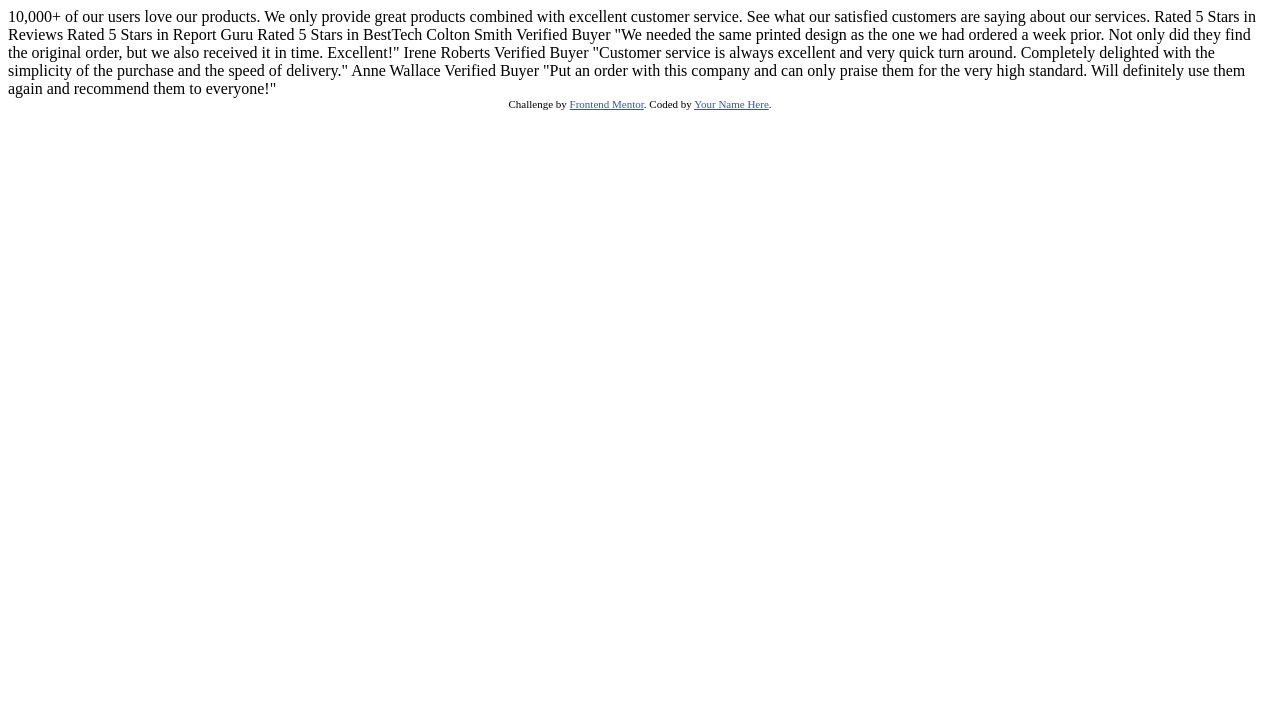
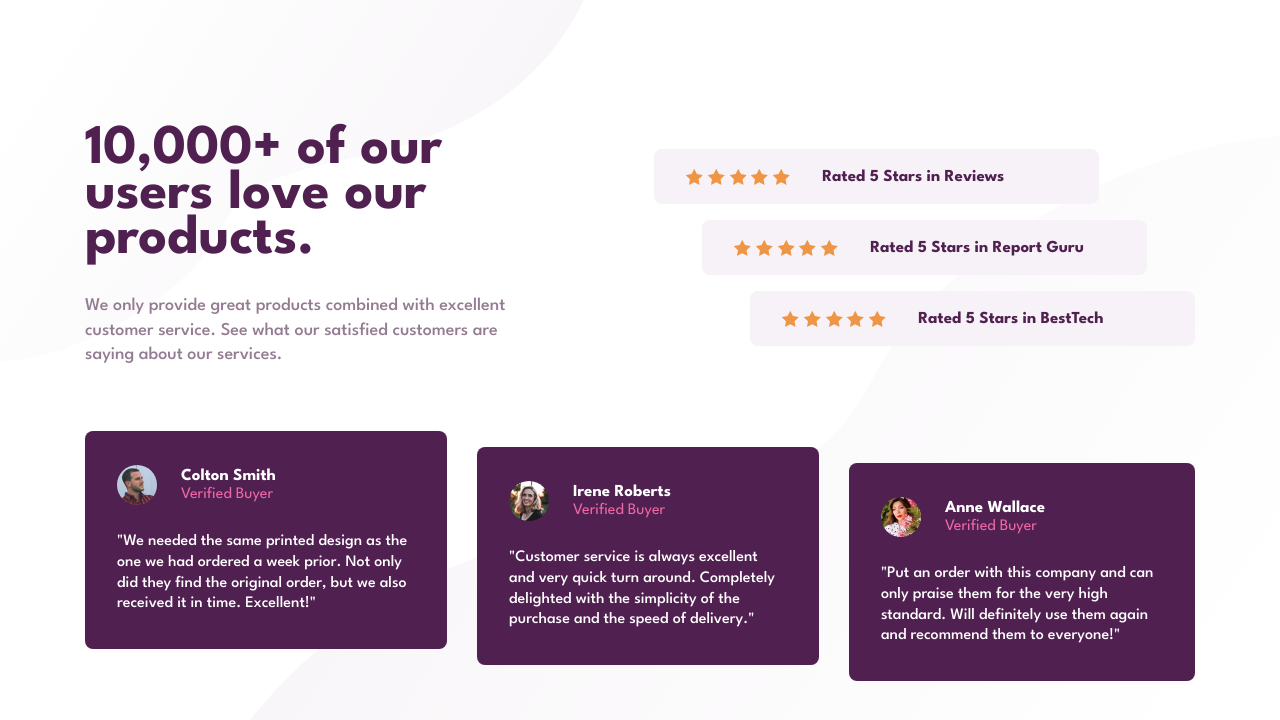
Before and after one commit to apangkko/social-proof-section-master, a plain HTML site: page index.html in a window 1280 px wide. Drawn offline with Linux system fonts and the light colour scheme.

Commit message:
submit solution

```diff
--- a/index.html
+++ b/index.html
@@ -5,57 +5,100 @@
     <meta name="viewport" content="width=device-width, initial-scale=1.0" />
     <!-- displays site properly based on user's device -->
 
-    <link
-      rel="icon"
-      type="image/png"
-      sizes="32x32"
-      href="./images/favicon-32x32.png"
-    />
+    <link rel="icon" type="image/png" sizes="32x32" href="./images/favicon-32x32.png" />
+
+    <link rel="preconnect" href="https://fonts.googleapis.com">
+    <link rel="preconnect" href="https://fonts.gstatic.com" crossorigin>
+    <link href="https://fonts.googleapis.com/css2?family=League+Spartan:wght@400;500;700&display=swap" rel="stylesheet">
+
+    <link rel="stylesheet" href="style.css">
 
     <title>Frontend Mentor | Social proof section</title>
 
-    <!-- Feel free to remove these styles or customise in your own stylesheet 👍 -->
-    <style>
-      .attribution {
-        font-size: 11px;
-        text-align: center;
-      }
-      .attribution a {
-        color: hsl(228, 45%, 44%);
-      }
-    </style>
   </head>
-  <body>
-    10,000+ of our users love our products.
+  <body class="wrapper">
 
-    We only provide great products combined with excellent customer service.
-    See what our satisfied customers are saying about our services.
+    <main class="container">
+      <section class="intro-box">
+        <h1 class="intro-heading">10,000+ of our users love our products.</h1>
+        <p class="intro-text">We only provide great products combined with excellent customer service. See what our satisfied customers are saying about our services.</p>
+      </section>
 
-    Rated 5 Stars in Reviews
-    Rated 5 Stars in Report Guru
-    Rated 5 Stars in BestTech
+      <section class="ratings-box">
+        <div class="rating-item">
+          <div class="stars-box">
+            <img class="star" src="./images/icon-star.svg" alt="icon star">
+            <img class="star" src="./images/icon-star.svg" alt="icon star">
+            <img class="star" src="./images/icon-star.svg" alt="icon star">
+            <img class="star" src="./images/icon-star.svg" alt="icon star">
+            <img class="star" src="./images/icon-star.svg" alt="icon star">
+          </div>
+          <div class="rating-text">Rated 5 Stars in Reviews</div>
+        </div>
 
-    Colton Smith
-    Verified Buyer
-    "We needed the same printed design as the one we had ordered a week prior.
-    Not only did they find the original order, but we also received it in time.
-    Excellent!"
+        <div class="rating-item">
+          <div class="stars-box">
+            <img class="star" src="./images/icon-star.svg" alt="icon star">
+            <img class="star" src="./images/icon-star.svg" alt="icon star">
+            <img class="star" src="./images/icon-star.svg" alt="icon star">
+            <img class="star" src="./images/icon-star.svg" alt="icon star">
+            <img class="star" src="./images/icon-star.svg" alt="icon star">
+          </div>
+          <div class="rating-text">Rated 5 Stars in Report Guru</div>
+        </div>
 
-    Irene Roberts
-    Verified Buyer
-    "Customer service is always excellent and very quick turn around. Completely
-    delighted with the simplicity of the purchase and the speed of delivery."
+        <div class="rating-item">
+          <div class="stars-box">
+            <img class="star" src="./images/icon-star.svg" alt="icon star">
+            <img class="star" src="./images/icon-star.svg" alt="icon star">
+            <img class="star" src="./images/icon-star.svg" alt="icon star">
+            <img class="star" src="./images/icon-star.svg" alt="icon star">
+            <img class="star" src="./images/icon-star.svg" alt="icon star">
+          </div>
+          <div class="rating-text">Rated 5 Stars in BestTech</div>
+        </div>
+      </section>
 
-    Anne Wallace
-    Verified Buyer
-    "Put an order with this company and can only praise them for the very high
-    standard. Will definitely use them again and recommend them to everyone!"
+      <section class="reviews-box">
+        <div class="review-item">
+          <div class="reviewer">
+            <img class="reviewer-avatar" src="./images/image-colton.jpg" alt="avatar">
+            <div class="reviewer-info">
+              <h2 class="reviewer-name">Colton Smith</h2>
+              <div class="reviewer-status">Verified Buyer</div>
+            </div>
+          </div>
+          <p class="review-text">"We needed the same printed design as the one we had ordered a week prior.
+            Not only did they find the original order, but we also received it in time.
+            Excellent!"</p>
+        </div>
 
-    <div class="attribution">
-      Challenge by
-      <a href="https://www.frontendmentor.io?ref=challenge" target="_blank"
-        >Frontend Mentor</a
-      >. Coded by <a href="#">Your Name Here</a>.
-    </div>
+        <div class="review-item">
+          <div class="reviewer">
+            <img class="reviewer-avatar" src="./images/image-irene.jpg" alt="avatar">
+            <div class="reviewer-info">
+              <h2 class="reviewer-name">Irene Roberts</h2>
+              <div class="reviewer-status">Verified Buyer</div>
+            </div>
+          </div>
+          <p class="review-text">"Customer service is always excellent and very quick turn around. Completely
+            delighted with the simplicity of the purchase and the speed of delivery."</p>
+        </div>
+
+        <div class="review-item">
+          <div class="reviewer">
+            <img class="reviewer-avatar" src="./images/image-anne.jpg" alt="avatar">
+            <div class="reviewer-info">
+              <h2 class="reviewer-name">Anne Wallace</h2>
+              <div class="reviewer-status">Verified Buyer</div>
+            </div>
+          </div>
+          <p class="review-text">"Put an order with this company and can only praise them for the very high
+            standard. Will definitely use them again and recommend them to everyone!"</p>
+        </div>
+      </section>
+
+    </main>
+
   </body>
 </html>
--- /dev/null
+++ b/style.css
@@ -0,0 +1,203 @@
+:root {
+    --clr-magenta: hsl(300, 43%, 22%);
+    --clr-pink: hsl(333, 80%, 67%);
+    --clr-dgMagenta: hsl(303, 10%, 53%);
+    --clr-lgMagenta: hsl(300, 24%, 96%);
+    --clr-white: hsl(0, 0%, 100%);
+
+    font-family: 'League Spartan', sans-serif;
+}
+
+* {
+    box-sizing: border-box;
+}
+
+body, h1, h2, p {
+    margin: 0;
+}
+
+body {
+    color: var(--clr-magenta);
+    font-size: 1rem;
+}
+
+img {
+    max-width: 100%;
+}
+
+.wrapper {
+    display: grid;
+    place-items: center;
+    min-height: 100vh;
+    background-image: url('./images/bg-pattern-top-mobile.svg'), url('./images/bg-pattern-bottom-mobile.svg');
+    background-repeat: no-repeat;
+    background-position: left top, right bottom;
+    background-size: contain, contain;
+}
+
+.container {
+    padding: 5rem 1.5rem;
+    width: 95%;
+    max-width: 69.375rem;
+}
+
+.intro-box {
+    text-align: center;
+}
+
+.intro-heading {
+    font-size: 2.4rem;
+    line-height: 0.8;
+    max-width: 15ch;
+    margin: 0 auto;
+    padding-bottom: 1rem;
+}
+
+.intro-text {
+    color: var(--clr-dgMagenta);
+    font-size: 1.125rem;
+    font-weight: 500;
+    line-height: 1.35;
+    max-width: 32ch;
+    margin: 0 auto;
+}
+
+.ratings-box {
+    display: grid;
+    row-gap: 1rem;
+    text-align: center;
+    margin: 2.5rem 0;
+}
+
+.rating-item {
+    background-color: var(--clr-lgMagenta);
+    border-radius: .5rem;
+    padding: 1rem;
+}
+
+.stars-box {
+    display: flex;
+    justify-content: center;
+    gap: .3rem;
+    margin-bottom: .7rem;
+}
+
+.rating-text {
+    font-size: 1.05rem;
+    font-weight: 700;
+}
+
+.reviews-box {
+    display: grid;
+    row-gap: 1rem;
+}
+
+.review-item {
+    color: var(--clr-white);
+    background-color: var(--clr-magenta);
+    border-radius: .5rem;
+    padding: 2.1rem 2rem;
+}
+
+.reviewer {
+    display: flex;
+    align-items: center;
+    margin-bottom: 1.7rem;
+}
+
+.reviewer-avatar {
+    width: 2.5rem;
+    border-radius: 50%;
+    margin-right: 1.5rem;
+}
+
+.reviewer-name {
+    font-size: 1.05rem;
+    padding-bottom: .2rem;
+}
+
+.reviewer-status {
+    color: var(--clr-pink)
+}
+
+.review-text {
+    font-weight: 500;
+    line-height: 1.3;
+}
+
+@media (min-width: 65rem) {
+    .wrapper {
+        background-image: url('./images/bg-pattern-top-desktop.svg'), url('./images/bg-pattern-bottom-desktop.svg');
+        background-size: auto, auto;
+    }
+
+    .container {
+        display: grid;
+        grid-template-columns: repeat(2, 1fr);
+        padding: 8rem 0;
+    }
+
+    .intro-box {
+        text-align: left;
+    }
+
+    .intro-heading {
+        margin: 0;
+        font-size: 3.5rem;
+        padding-bottom: 2rem;
+    }
+
+    .intro-text {
+        margin: 0;
+        max-width: 40ch;
+    }
+
+    .ratings-box {
+        justify-items: end;
+        align-content: center;
+        margin: 0;
+    }
+
+    .rating-item {
+        display: flex;
+        align-items: center;
+        width: 27.8125rem;
+        height: 3.4375rem;
+        padding: 0;
+    }
+
+    .rating-item:nth-child(2) {
+        margin-right: 3rem;
+    }
+
+    .rating-item:first-child {
+        margin-right: 6rem;
+    }
+
+    .stars-box {
+        justify-content: flex-start;
+        margin: 0 2rem;
+    }
+
+    .star {
+        align-self: center;
+    }
+
+    .reviews-box {
+        margin-top: 4rem;
+        grid-column-start: 1;
+        grid-column-end: 4;
+        display: flex;
+        gap: 1.875rem;
+        align-items: flex-start;
+    }
+
+    .review-item:nth-child(2) {
+        margin-top: 1rem;
+    }
+
+    .review-item:last-child {
+        margin-top: 2rem;
+    }
+
+}
```
Also changed, not shown: design/desktop-preview.jpg (deleted), 1 other file.
